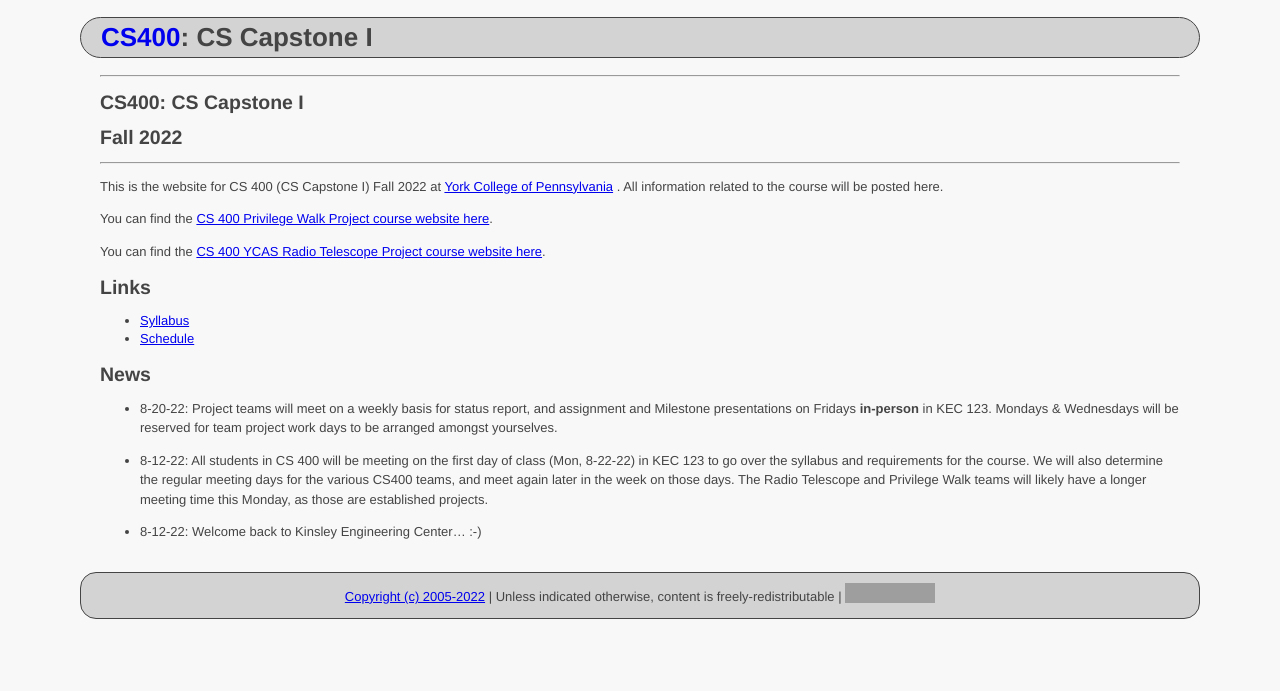
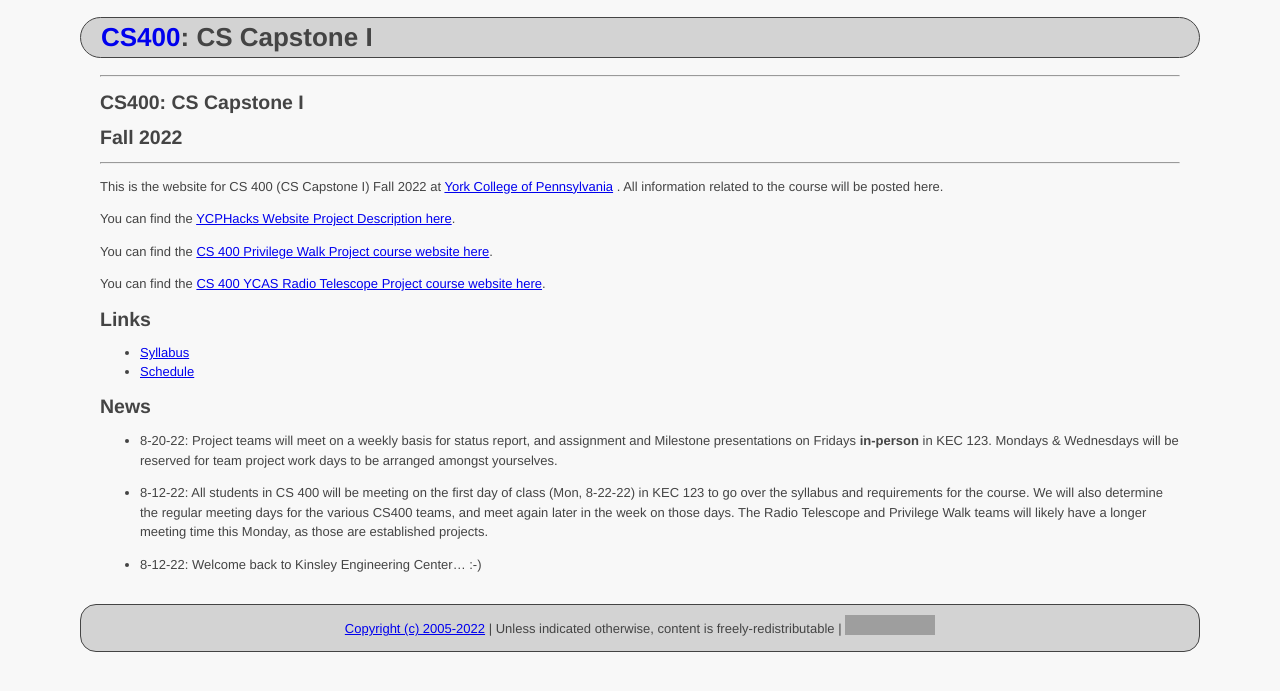
Before and after one commit to ycpcs/cs400-fall2022, a Jekyll site: the page built from index.md, in a window 1280 px wide. Shown: the top 691 px of the page. Built offline with Jekyll 4.4.1, drawn with Linux system fonts in a browser that asks for light colours; grey boxes are pictures that could not be loaded.

Commit message:
YCPHacks projec description

```diff
--- a/index.md
+++ b/index.md
@@ -13,6 +13,8 @@ title: CS Capstone I
 --- --- --- --- --- --- --- --- --- --- --- --- --- --- --- --- --- --- --- --- --- --- --- ---
 
 This is the website for CS 400 (CS Capstone I) Fall 2022 at [York College of Pennsylvania](http://www.ycp.edu) .  All information related to the course will be posted here.
+
+You can find the [YCPHacks Website Project Description here](YCPHacks-Capstone-Project-Description.pdf).
 
 You can find the [CS 400 Privilege Walk Project course website here](https://ycpcs.github.io/cs400-fall2022-PW).
 
```
Also changed, not shown: 1 other file.
